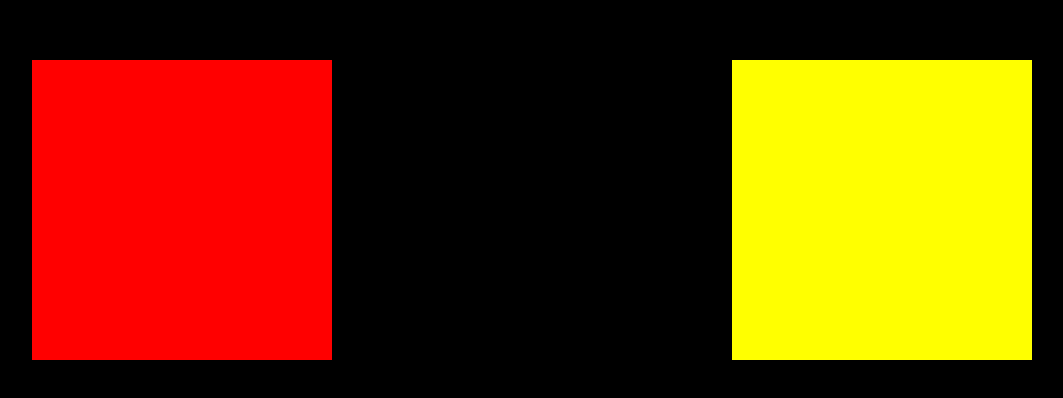
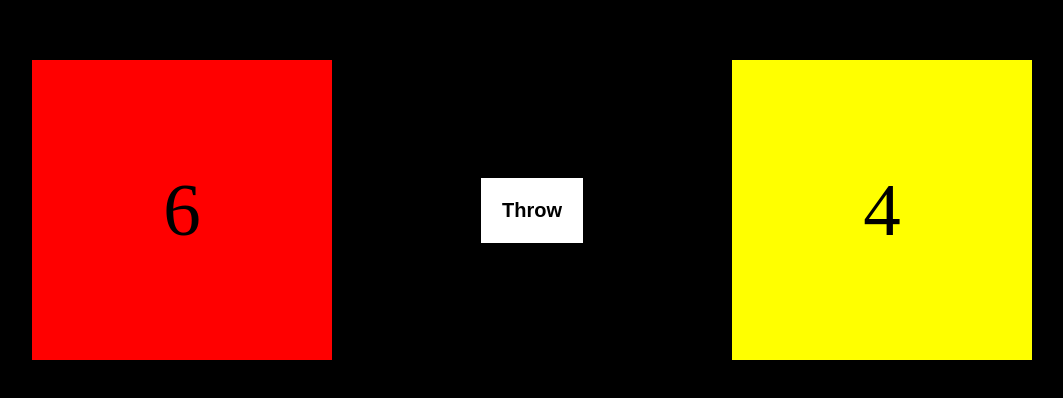
Before and after one commit to StefanoGrassoSG/js-mail-dadi, a plain HTML site: page dadi/index.html in a window 1280 px wide. Shown: the part 190-588 px from the top of the page, without its empty margins (108-1171 px from the left). Drawn offline with Linux system fonts and the light colour scheme.

Commit message:
add button in html/css and conditions in js

```diff
--- a/dadi/css/style.css
+++ b/dadi/css/style.css
@@ -28,6 +28,9 @@ body {
 .square {
     width: 300px;
     height: 300px;
+    text-align: center;
+    line-height: 300px;
+    font-size: 75px;
 }
 
 .square.red {
@@ -37,3 +40,11 @@ body {
 .square.yellow {
     background-color: yellow;
 }
+
+#throw {
+    padding: 20px;
+    font-size: 20px;
+    font-weight: bold;
+    background-color: white;
+    border: 1px solid white;
+}
--- a/dadi/index.html
+++ b/dadi/index.html
@@ -13,6 +13,11 @@
             <div class="square red">
 
             </div>
+
+            <button id="throw">
+                Throw
+            </button>
+
             <div class="square yellow">
 
             </div>
@@ -25,6 +30,8 @@
 
 
 
+
+
         <script src="js/script.js"></script>
     </body>
 </html>
--- a/dadi/js/script.js
+++ b/dadi/js/script.js
@@ -1,3 +1,20 @@
 //NUMBER GENERATOR
 
 const number = Math.floor(Math.random() * 6) + 1;
+
+const anotherNumber = Math.floor(Math.random() * 6) + 1;
+
+document.querySelector('.red').append(number);
+document.querySelector('.yellow').append(anotherNumber);
+
+if (number > anotherNumber) {
+    console.log("ROSSO hai vinto");
+}
+
+else if (number == anotherNumber) {
+    console.log("PARI")
+}
+
+else {
+    console.log("YELLOW hai vinto")
+}
```
